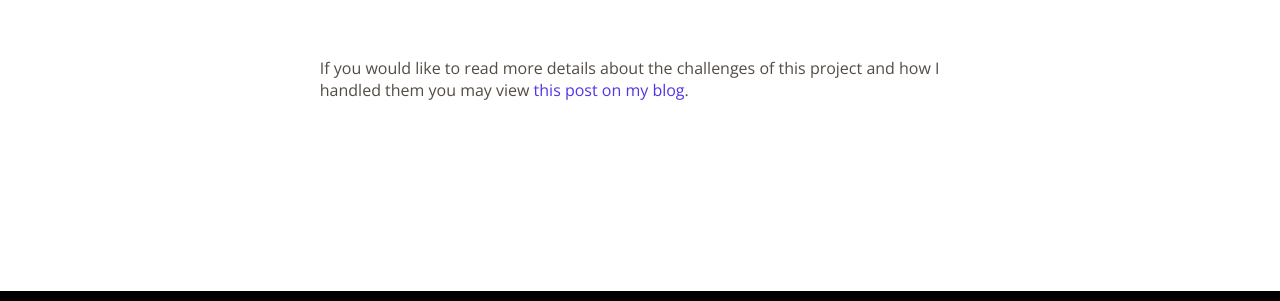
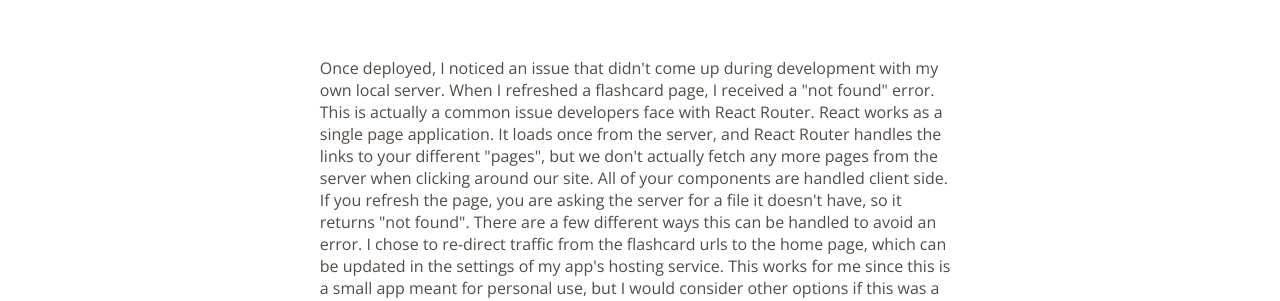
Before and after one commit to jchack1/new-portfolio, a plain HTML site: page projects/mern-flashcards.html in a window 1280 px wide. Shown: the part 3998-4299 px from the top of the page. Drawn offline with nearby package versions, Linux system fonts and the light colour scheme.

Commit message:
update mern flashcards page - fixed 'not found' error

```diff
--- a/projects/mern-flashcards.html
+++ b/projects/mern-flashcards.html
@@ -129,7 +129,9 @@
 
                     <p>The flashcard components on the front-end make an Axios call to the "get random" route for their respective category.  The UseState React hook was used to store state. Whenever the flashcard page loads, or the "Next" button is clicked, a new random item is retrieved from the database and stored in the "item" variable for use on the flashcard. The "flipped" variable stores which "side" of the flashcard is currently visible, and is returned to the "question" side of the flashcard when a new API call is made. This is so the user doesn't see the answer to the next flashcard before they see the term or image.</p>
 
-                    <p>Deploying this app on Heroku presented its own set of challenges, as I have not deployed a full MERN stack app before creating this app. It was especially important to ensure that my server.js file in the back-end was pointing to the appropriate folder to get the static website files from the React build process, and that the connection was being made to the database.</p>
+                    <p>Deploying this app on Heroku presented its own set of challenges, as I have not deployed a full MERN stack app before creating this app. It was especially important to ensure that my server.js file in the back-end was pointing to the appropriate folder to get the static website files from the React build process, and that the connection was being made to the database. </p>
+
+                    <p>Once deployed, I noticed an issue that didn't come up during development with my own local server.  When I refreshed a flashcard page, I received a "not found" error.  This is actually a common issue developers face with React Router.  React works as a single page application. It loads once from the server, and React Router handles the links to your different "pages", but we don't actually fetch any more pages from the server when clicking around our site.  All of your components are handled client side.  If you refresh the page, you are asking the server for a file it doesn't have, so it returns "not found". There are a few different ways this can be handled to avoid an error. I chose to re-direct traffic from the flashcard urls to the home page, which can be updated in the settings of my app's hosting service. This works for me since this is a small app meant for personal use, but I would consider other options if this was a large scale website. Next.js, for example, is a good option for creating React sites with server-side "pages", as you can navigate directly to any url in your project's directory.</p>
 
                     <p>If you would like to read more details about the challenges of this project and how I handled them you may view <a href="https://juliachack-dev-blog.netlify.app/mern-flashcard-app">this post on my blog</a>.</p>
                 </section>
```
